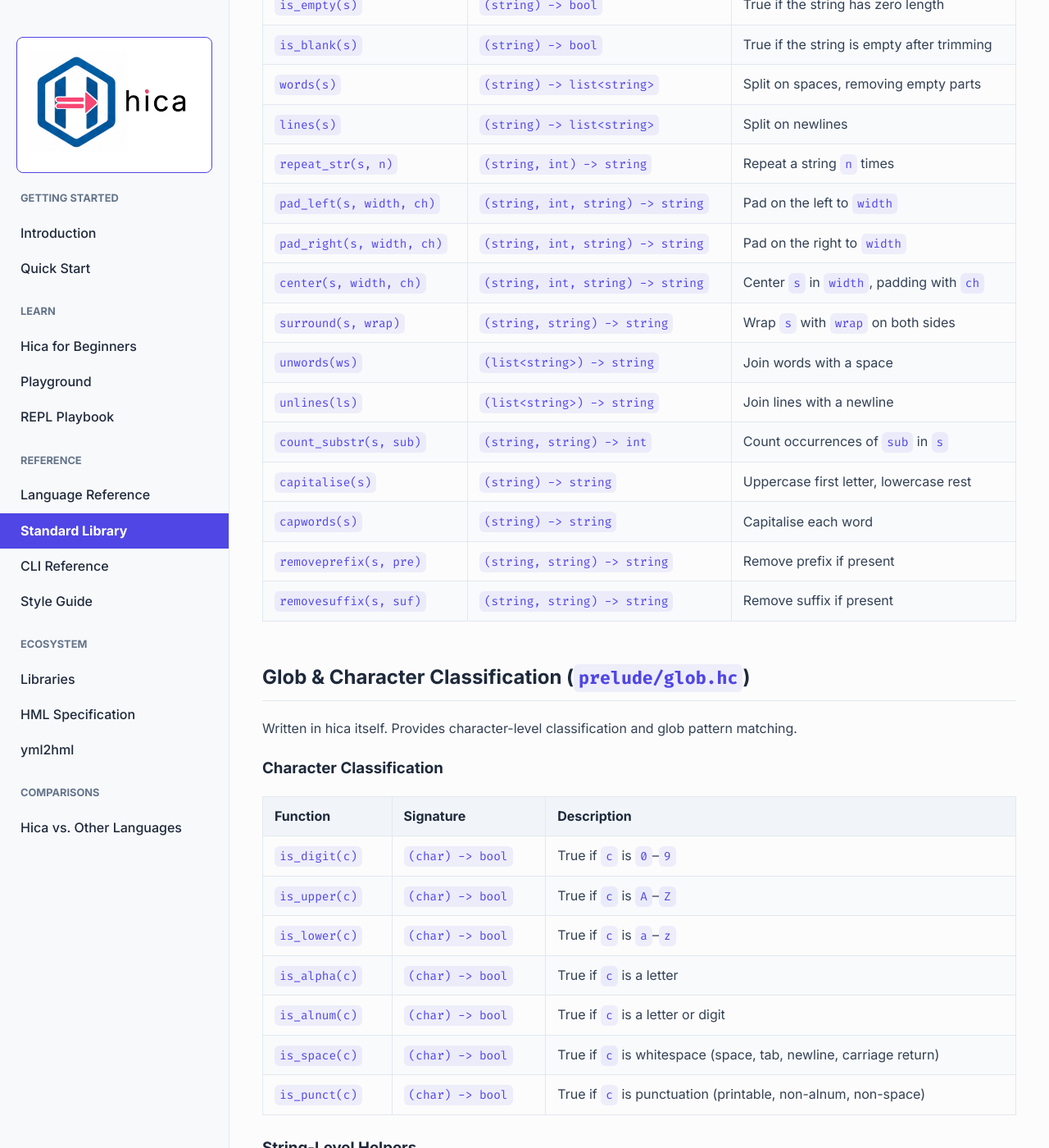
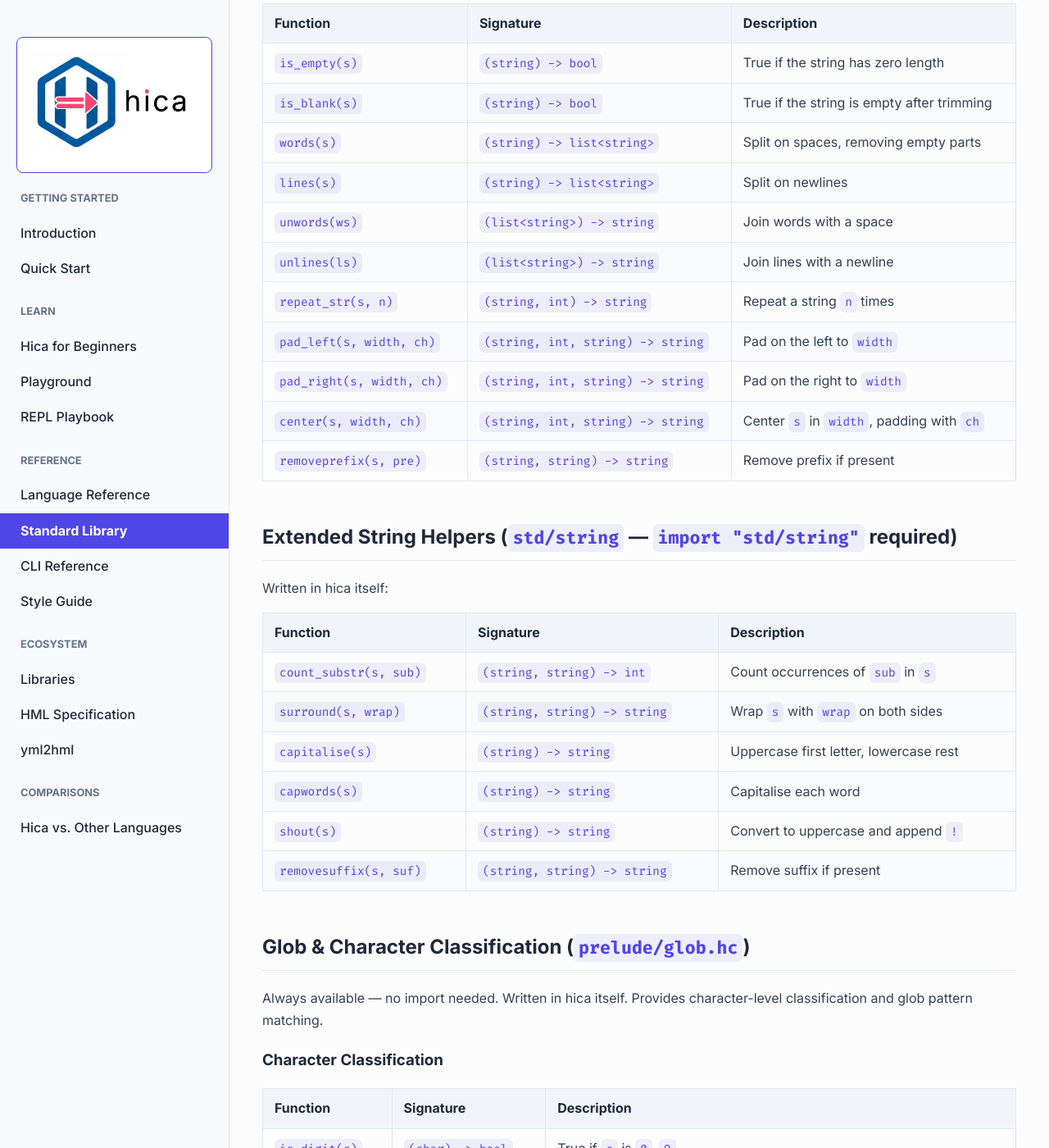
Before and after one commit to cladam/hica, a Jekyll site: the page built from docs/standard-library.md, in a window 1280 px wide and 1400 px high, scrolled down 13029 px. Shown: the whole window at 82% size. Built offline with Jekyll 4.4.1, drawn with Linux system fonts in a browser that asks for light colours; some of the changed text lies outside the part shown.

Commit message:
docs: cleanup prelude dir and update docs for stdlib migration

````diff
--- a/docs/standard-library.md
+++ b/docs/standard-library.md
@@ -5,7 +5,10 @@
 
 # Standard Library
 
-The prelude is hica's built-in standard library. Every function defined here is automatically available in every hica program. No imports needed.
+Hica's standard library has two layers:
+
+- **Prelude** (`math.hc`, `glob.hc`, `strings.hc`) — always available, no import needed.
+- **Stdlib modules** (`std/io`, `std/datetime`, `std/list`, `std/string`, `std/ops`, `std/cli`, `std/actor`, `std/term`) — opt-in via `import "std/..."`.
 
 ## I/O & Display
 
@@ -70,7 +73,7 @@
 | `is_ok(r)` | `(result<a, b>) -> bool` | True if `Ok` |
 | `is_err(r)` | `(result<a, b>) -> bool` | True if `Err` |
 
-### File Helpers (`prelude/io.hc`)
+### File Helpers (`std/io` — `import "std/io"` required)
 
 Written in hica itself:
 
@@ -130,7 +133,7 @@
 | `flat_map(xs, f)` | `(list<a>, (a) -> list<b>) -> list<b>` | Map then flatten |
 | `sort_by(xs, cmp)` | `(list<a>, (a, a) -> bool) -> list<a>` | Sort using a comparison; `cmp(a, b)` returns true if `a` comes first |
 
-### List Helpers (`prelude/lists.hc`)
+### List Helpers (`std/list` — `import "std/list"` required)
 
 Written in hica itself:
 
@@ -255,7 +258,7 @@
 
 ## Math (`prelude/math.hc`)
 
-Written in hica itself:
+Always available — no import needed. Written in hica itself:
 
 | Function | Signature | Description |
 |----------|-----------|-------------|
@@ -376,7 +379,7 @@
 
 ## String Helpers (`prelude/strings.hc`)
 
-Written in hica itself:
+Always available — no import needed. Written in hica itself:
 
 | Function | Signature | Description |
 |----------|-----------|-------------|
@@ -384,22 +387,30 @@
 | `is_blank(s)` | `(string) -> bool` | True if the string is empty after trimming |
 | `words(s)` | `(string) -> list<string>` | Split on spaces, removing empty parts |
 | `lines(s)` | `(string) -> list<string>` | Split on newlines |
+| `unwords(ws)` | `(list<string>) -> string` | Join words with a space |
+| `unlines(ls)` | `(list<string>) -> string` | Join lines with a newline |
 | `repeat_str(s, n)` | `(string, int) -> string` | Repeat a string `n` times |
 | `pad_left(s, width, ch)` | `(string, int, string) -> string` | Pad on the left to `width` |
 | `pad_right(s, width, ch)` | `(string, int, string) -> string` | Pad on the right to `width` |
 | `center(s, width, ch)` | `(string, int, string) -> string` | Center `s` in `width`, padding with `ch` |
+| `removeprefix(s, pre)` | `(string, string) -> string` | Remove prefix if present |
+
+## Extended String Helpers (`std/string` — `import "std/string"` required)
+
+Written in hica itself:
+
+| Function | Signature | Description |
+|----------|-----------|-------------|
+| `count_substr(s, sub)` | `(string, string) -> int` | Count occurrences of `sub` in `s` |
 | `surround(s, wrap)` | `(string, string) -> string` | Wrap `s` with `wrap` on both sides |
-| `unwords(ws)` | `(list<string>) -> string` | Join words with a space |
-| `unlines(ls)` | `(list<string>) -> string` | Join lines with a newline |
-| `count_substr(s, sub)` | `(string, string) -> int` | Count occurrences of `sub` in `s` |
 | `capitalise(s)` | `(string) -> string` | Uppercase first letter, lowercase rest |
 | `capwords(s)` | `(string) -> string` | Capitalise each word |
-| `removeprefix(s, pre)` | `(string, string) -> string` | Remove prefix if present |
+| `shout(s)` | `(string) -> string` | Convert to uppercase and append `!` |
 | `removesuffix(s, suf)` | `(string, string) -> string` | Remove suffix if present |
 
 ## Glob & Character Classification (`prelude/glob.hc`)
 
-Written in hica itself. Provides character-level classification and glob pattern matching.
+Always available — no import needed. Written in hica itself. Provides character-level classification and glob pattern matching.
 
 ### Character Classification
 
@@ -448,11 +459,11 @@
 }
 ```
 
-## Datetime (`prelude/datetime.hc`) — v0.1.0
+## Datetime (`std/datetime` — `import "std/datetime"` required) — v0.1.0
 
 > **Note:** This is a string-based datetime implementation. All datetimes are represented as plain strings in ISO 8601 format. No rich datetime types or timezone database. Hica currently supports validation, decomposition, and comparison via string operations. A future version may introduce structured types backed by Koka's `std/time`.
 
-Written in hica itself. Supports the four ISO 8601 datetime variants:
+Written in hica itself. Import with `import "std/datetime"`. Supports the four ISO 8601 datetime variants:
 
 - **Offset datetime:** `2024-05-15T07:32:00Z` or `2024-05-15T07:32:00+02:00`
 - **Local datetime:** `2024-05-15T07:32:00`
@@ -500,7 +511,7 @@
 
 ### Internal Helpers
 
-These are also available (prelude functions are implicitly public):
+Also available after `import "std/datetime"`:
 
 | Function | Signature | Description |
 |----------|-----------|-------------|
@@ -509,9 +520,9 @@
 | `days_in_month(year, month)` | `(int, int) -> int` | Days in a month (handles leap years) |
 
 ```hica
+import "std/datetime"
+
 fun main() {
-  // Classify a TOML value
-  println(datetime_kind("2024-05-15T07:32:00Z"))   // "offset-datetime"
   println(datetime_kind("07:32:00"))                // "local-time"
 
   // Decompose a date
````
Also changed, not shown: docs/hica-for-beginners.md (+2 -2 lines), docs/learn.md (+3 -3 lines), documentation/hica-for-kids-book/src/glossary.md (+8 -8 lines), documentation/hica-for-kids-book/src/world-6/level-34.md (+20 -2 lines), prelude/README.md (+34 -124 lines), 6 other files.
